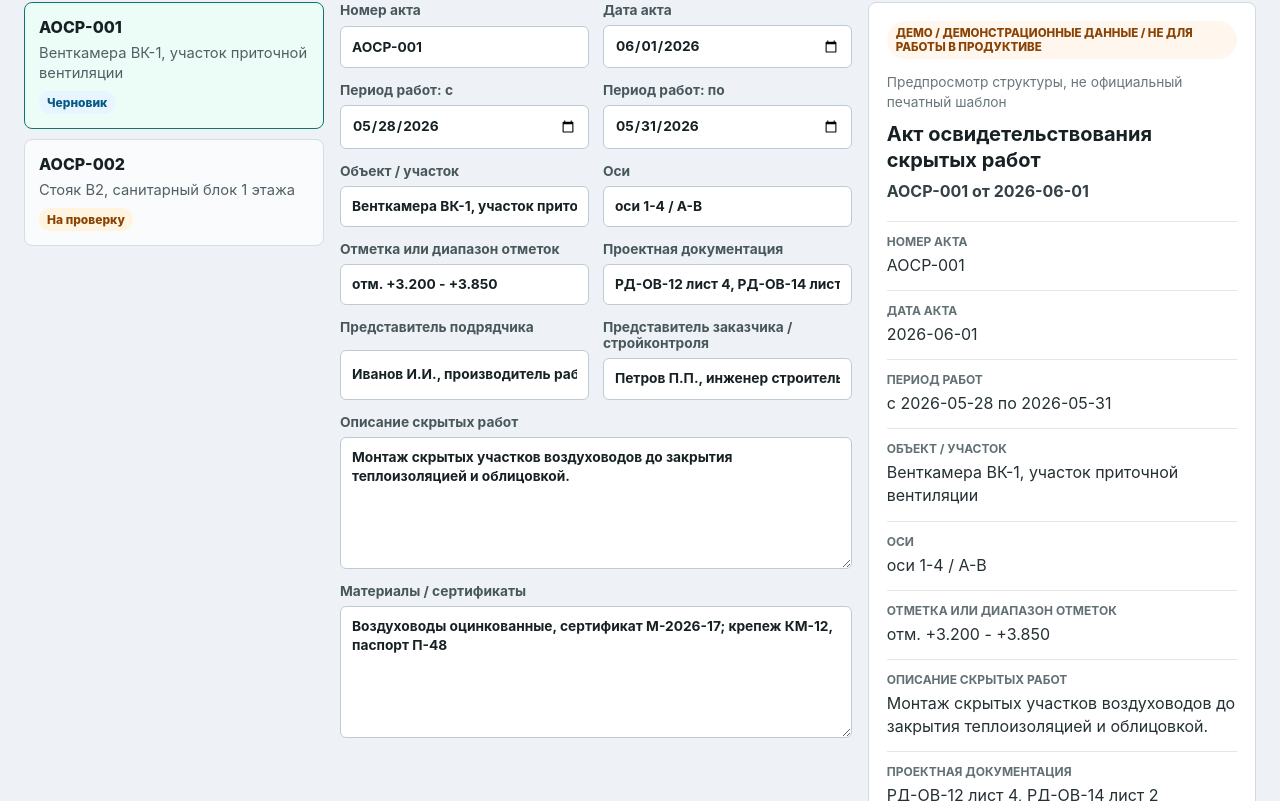
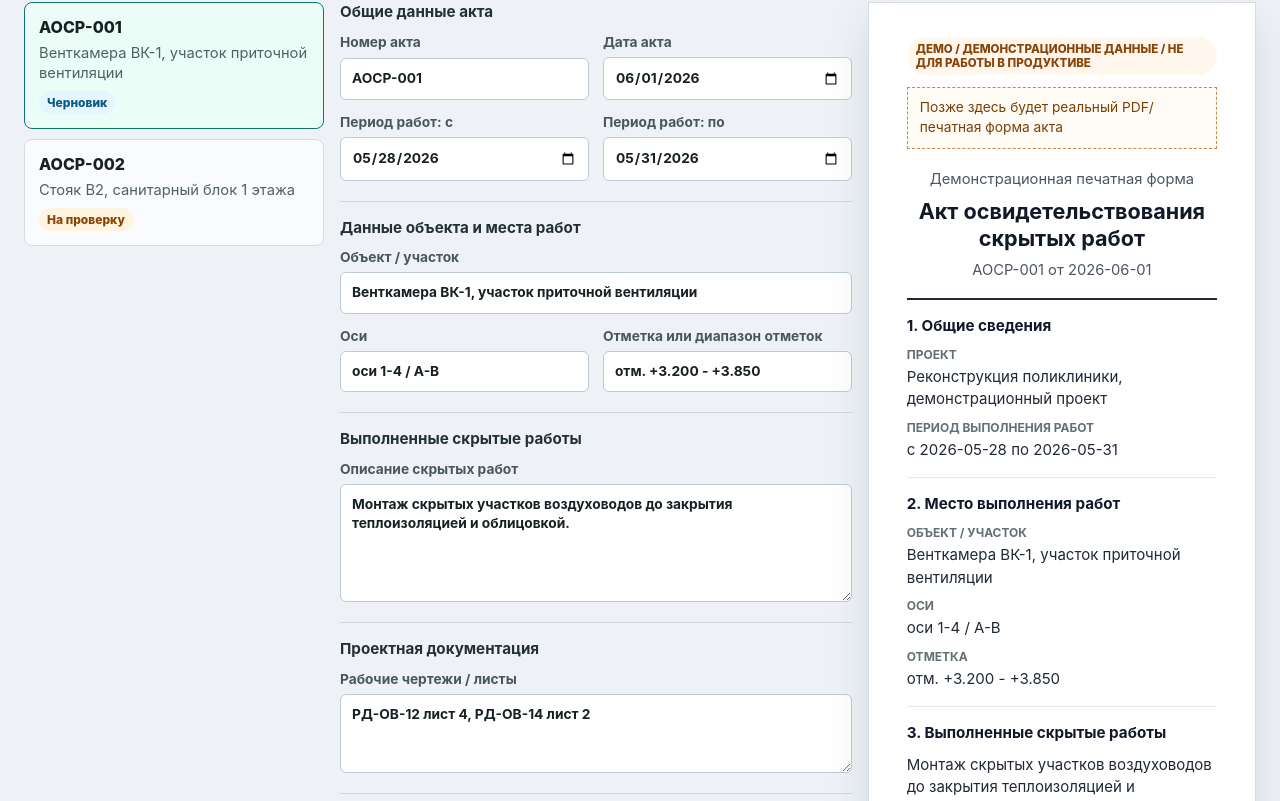
Before and after one commit to 123321neit/pto-id-system, a React (Vite) app in the folder apps/web/: page / in a window 1280 px wide. Shown: the part 279-1080 px from the top of the page. Built offline with nearby package versions, Linux system fonts and the light colour scheme.

Commit message:
Refine AOSR demo act preview

```diff
--- a/apps/web/src/aosr-demo/DemoAosrWorkspacePage.tsx
+++ b/apps/web/src/aosr-demo/DemoAosrWorkspacePage.tsx
@@ -1,7 +1,6 @@
 import { useState } from 'react';
 
 import {
-  buildDemoAosrPreviewLines,
   demoAosrWorkspace,
   updateDemoAosrDraftField,
   type DemoAosrDraft,
@@ -76,6 +75,10 @@ export function DemoAosrWorkspacePage(): React.JSX.Element {
             <p className="section-kicker">Редактируемая демо-форма</p>
             <h2 id="act-form-title">Данные акта освидетельствования</h2>
           </div>
+
+          <div className="form-sections">
+            <section className="form-section" aria-labelledby="general-act-data-title">
+              <h3 id="general-act-data-title">Общие данные акта</h3>
               <div className="act-form-grid">
                 <label>
                   Номер акта
@@ -120,7 +123,13 @@ export function DemoAosrWorkspacePage(): React.JSX.Element {
                     value={selectedDraft.periodEnd}
                   />
                 </label>
-            <label>
+              </div>
+            </section>
+
+            <section className="form-section" aria-labelledby="work-place-data-title">
+              <h3 id="work-place-data-title">Данные объекта и места работ</h3>
+              <div className="act-form-grid">
+                <label className="act-form-grid__wide">
                   Объект / участок
                   <input
                     name="objectName"
@@ -150,16 +159,57 @@ export function DemoAosrWorkspacePage(): React.JSX.Element {
                     value={selectedDraft.elevationRange}
                   />
                 </label>
-            <label>
-              Проектная документация
-              <input
+              </div>
+            </section>
+
+            <section className="form-section" aria-labelledby="hidden-works-data-title">
+              <h3 id="hidden-works-data-title">Выполненные скрытые работы</h3>
+              <label className="act-form-grid__wide">
+                Описание скрытых работ
+                <textarea
+                  name="workDescription"
+                  onChange={(event) => {
+                    updateSelectedDraft('workDescription', event.currentTarget.value);
+                  }}
+                  rows={5}
+                  value={selectedDraft.workDescription}
+                />
+              </label>
+            </section>
+
+            <section className="form-section" aria-labelledby="project-docs-data-title">
+              <h3 id="project-docs-data-title">Проектная документация</h3>
+              <label className="act-form-grid__wide">
+                Рабочие чертежи / листы
+                <textarea
                   name="documentReferences"
                   onChange={(event) => {
                     updateSelectedDraft('documentReferences', event.currentTarget.value);
                   }}
+                  rows={3}
                   value={selectedDraft.documentReferences}
                 />
               </label>
+            </section>
+
+            <section className="form-section" aria-labelledby="materials-data-title">
+              <h3 id="materials-data-title">Материалы и сертификаты</h3>
+              <label className="act-form-grid__wide">
+                Материалы / сертификаты простым текстом
+                <textarea
+                  name="materialsCertificates"
+                  onChange={(event) => {
+                    updateSelectedDraft('materialsCertificates', event.currentTarget.value);
+                  }}
+                  rows={4}
+                  value={selectedDraft.materialsCertificates}
+                />
+              </label>
+            </section>
+
+            <section className="form-section" aria-labelledby="signatories-data-title">
+              <h3 id="signatories-data-title">Представители / подписанты</h3>
+              <div className="act-form-grid">
                 <label>
                   Представитель подрядчика
                   <input
@@ -180,57 +230,94 @@ export function DemoAosrWorkspacePage(): React.JSX.Element {
                     value={selectedDraft.customerRepresentative}
                   />
                 </label>
-            <label className="act-form-grid__wide">
-              Описание скрытых работ
-              <textarea
-                name="workDescription"
-                onChange={(event) => {
-                  updateSelectedDraft('workDescription', event.currentTarget.value);
-                }}
-                rows={5}
-                value={selectedDraft.workDescription}
-              />
-            </label>
-            <label className="act-form-grid__wide">
-              Материалы / сертификаты
-              <textarea
-                name="materialsCertificates"
-                onChange={(event) => {
-                  updateSelectedDraft('materialsCertificates', event.currentTarget.value);
-                }}
-                rows={4}
-                value={selectedDraft.materialsCertificates}
-              />
-            </label>
+              </div>
+            </section>
           </div>
         </section>
 
         <section className="preview-panel" aria-labelledby="preview-title">
           <div className="panel-heading">
-            <p className="section-kicker">Концептуальный предпросмотр</p>
-            <h2 id="preview-title">Как будет выглядеть АОСР</h2>
+            <p className="section-kicker">Демо-предпросмотр</p>
+            <h2 id="preview-title">Лист акта</h2>
           </div>
-          <article className="act-preview" aria-label="Концептуальный предпросмотр АОСР">
-            <p className="act-preview__label">{demoAosrWorkspace.demoNotice}</p>
-            <p className="act-preview__muted">
-              Предпросмотр структуры, не официальный печатный шаблон
+          <article className="act-page" aria-label="Демо-предпросмотр печатной формы АОСР">
+            <div className="act-page__sheet">
+              <p className="act-page__demo-label">{demoAosrWorkspace.demoNotice}</p>
+              <p className="act-page__placeholder">
+                Позже здесь будет реальный PDF/печатная форма акта
               </p>
+
+              <header className="act-page__header">
+                <p>Демонстрационная печатная форма</p>
                 <h3>Акт освидетельствования скрытых работ</h3>
-            <p className="act-preview__headline">
+                <p>
                   {selectedDraft.actNumber} от {selectedDraft.actDate}
                 </p>
+              </header>
+
+              <section className="act-page__section" aria-label="Общие сведения акта">
+                <h4>1. Общие сведения</h4>
                 <dl>
-              {buildDemoAosrPreviewLines(selectedDraft).map((line) => {
-                const [term, value] = splitPreviewLine(line);
+                  <div>
+                    <dt>Проект</dt>
+                    <dd>{demoAosrWorkspace.projectName}</dd>
+                  </div>
+                  <div>
+                    <dt>Период выполнения работ</dt>
+                    <dd>
+                      с {selectedDraft.periodStart} по {selectedDraft.periodEnd}
+                    </dd>
+                  </div>
+                </dl>
+              </section>
 
-                return (
-                  <div key={term}>
-                    <dt>{term}</dt>
-                    <dd>{value}</dd>
+              <section className="act-page__section" aria-label="Место выполнения работ">
+                <h4>2. Место выполнения работ</h4>
+                <dl>
+                  <div>
+                    <dt>Объект / участок</dt>
+                    <dd>{selectedDraft.objectName}</dd>
                   </div>
-                );
-              })}
+                  <div>
+                    <dt>Оси</dt>
+                    <dd>{selectedDraft.axes}</dd>
+                  </div>
+                  <div>
+                    <dt>Отметка</dt>
+                    <dd>{selectedDraft.elevationRange}</dd>
+                  </div>
                 </dl>
+              </section>
+
+              <section className="act-page__section" aria-label="Выполненные скрытые работы">
+                <h4>3. Выполненные скрытые работы</h4>
+                <p>{selectedDraft.workDescription}</p>
+              </section>
+
+              <section className="act-page__section" aria-label="Проектная документация">
+                <h4>4. Проектная документация</h4>
+                <p>{selectedDraft.documentReferences}</p>
+              </section>
+
+              <section className="act-page__section" aria-label="Материалы и сертификаты">
+                <h4>5. Материалы и сертификаты</h4>
+                <p>{selectedDraft.materialsCertificates}</p>
+              </section>
+
+              <section className="act-page__section" aria-label="Представители и подписанты">
+                <h4>6. Представители / подписанты</h4>
+                <dl>
+                  <div>
+                    <dt>Подрядчик</dt>
+                    <dd>{selectedDraft.contractorRepresentative}</dd>
+                  </div>
+                  <div>
+                    <dt>Заказчик / стройконтроль</dt>
+                    <dd>{selectedDraft.customerRepresentative}</dd>
+                  </div>
+                </dl>
+              </section>
+            </div>
           </article>
         </section>
       </div>
@@ -250,13 +337,3 @@ function getSelectedDraft(
 
   return selectedDraft;
 }
-
-function splitPreviewLine(line: string): readonly [string, string] {
-  const separatorIndex = line.indexOf(':');
-
-  if (separatorIndex === -1) {
-    return [line, ''];
-  }
-
-  return [line.slice(0, separatorIndex), line.slice(separatorIndex + 1).trim()];
-}
--- a/apps/web/src/styles.css
+++ b/apps/web/src/styles.css
@@ -67,6 +67,7 @@ button {
 h1,
 h2,
 h3,
+h4,
 p,
 dl {
   margin: 0;
@@ -113,7 +114,7 @@ h3 {
 }
 
 .workspace-summary dt,
-.act-preview dt {
+.act-page dt {
   color: #627075;
   font-size: 0.75rem;
   font-weight: 700;
@@ -209,12 +210,36 @@ h3 {
   color: #8a4306;
 }
 
+.form-sections {
+  display: grid;
+  gap: 20px;
+}
+
+.form-section {
+  display: grid;
+  gap: 12px;
+  border-top: 1px solid #cfd8df;
+  padding-top: 16px;
+}
+
+.form-section:first-child {
+  border-top: 0;
+  padding-top: 0;
+}
+
+.form-section h3 {
+  color: #233034;
+  font-size: 0.95rem;
+  line-height: 1.3;
+}
+
 .act-form-grid {
   display: grid;
   grid-template-columns: repeat(2, minmax(0, 1fr));
   gap: 14px;
 }
 
+.form-section label,
 .act-form-grid label {
   display: grid;
   gap: 7px;
@@ -227,6 +252,8 @@ h3 {
   grid-column: 1 / -1;
 }
 
+.form-section input,
+.form-section textarea,
 .act-form-grid input,
 .act-form-grid textarea {
   width: 100%;
@@ -243,6 +270,12 @@ h3 {
   resize: vertical;
 }
 
+.form-section textarea {
+  resize: vertical;
+}
+
+.form-section input:focus,
+.form-section textarea:focus,
 .act-form-grid input:focus,
 .act-form-grid textarea:focus,
 .draft-card:focus-visible {
@@ -250,16 +283,24 @@ h3 {
   outline-offset: 2px;
 }
 
-.act-preview {
-  border: 1px solid #d2dbe3;
-  border-radius: 8px;
-  background: #ffffff;
-  padding: 18px;
+.act-page {
+  display: flex;
+  justify-content: center;
 }
 
-.act-preview__label {
+.act-page__sheet {
+  width: min(100%, 720px);
+  min-height: 780px;
+  border: 1px solid #d6dce2;
+  background: #ffffff;
+  box-shadow: 0 18px 40px rgb(37 48 54 / 12%);
+  padding: 34px 38px;
+  color: #111827;
+}
+
+.act-page__demo-label {
   display: inline-flex;
-  margin-bottom: 14px;
+  margin-bottom: 12px;
   border-radius: 999px;
   background: #fff7ed;
   padding: 5px 9px;
@@ -269,36 +310,69 @@ h3 {
   text-transform: uppercase;
 }
 
-.act-preview__muted {
-  margin-bottom: 8px;
-  color: #68777b;
+.act-page__placeholder {
+  margin-bottom: 20px;
+  border: 1px dashed #c58b48;
+  background: #fffbf5;
+  padding: 10px 12px;
+  color: #7c3f06;
   font-size: 0.86rem;
   line-height: 1.45;
 }
 
-.act-preview__headline {
-  margin-top: 8px;
-  color: #334044;
-  font-size: 1rem;
-  font-weight: 750;
+.act-page__header {
+  display: grid;
+  gap: 8px;
+  border-bottom: 2px solid #1f2937;
+  padding-bottom: 18px;
+  text-align: center;
+}
+
+.act-page__header p {
+  color: #4b5563;
+  font-size: 0.92rem;
+  line-height: 1.4;
+}
+
+.act-page__header h3 {
+  color: #111827;
+  font-size: 1.35rem;
+  line-height: 1.25;
+}
+
+.act-page__section {
+  display: grid;
+  gap: 10px;
+  border-bottom: 1px solid #e5e7eb;
+  padding: 16px 0;
+}
+
+.act-page__section h4 {
+  color: #111827;
+  font-size: 0.95rem;
   line-height: 1.35;
 }
 
-.act-preview dl {
-  display: grid;
-  gap: 13px;
-  margin-top: 18px;
+.act-page__section p,
+.act-page__section dd {
+  color: #1f2937;
+  font-size: 0.94rem;
+  line-height: 1.5;
+  white-space: pre-wrap;
 }
 
-.act-preview div {
-  border-top: 1px solid #e1e7ec;
-  padding-top: 12px;
+.act-page__section dl {
+  display: grid;
+  gap: 9px;
 }
 
-.act-preview dd {
-  margin: 5px 0 0;
-  color: #243033;
-  line-height: 1.45;
+.act-page__section div {
+  display: grid;
+  gap: 4px;
+}
+
+.act-page dd {
+  margin: 0;
   overflow-wrap: anywhere;
 }
 
```
Also changed, not shown: 3 other files (tests, documents, lock files or other folders). Lines whose indentation alone changed are shown as unchanged.
